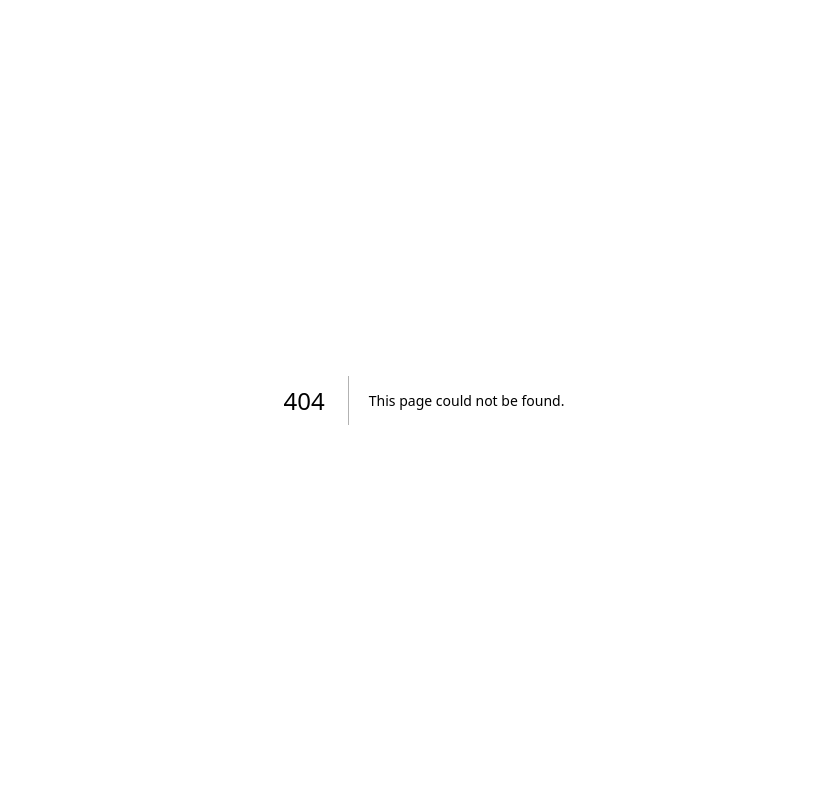
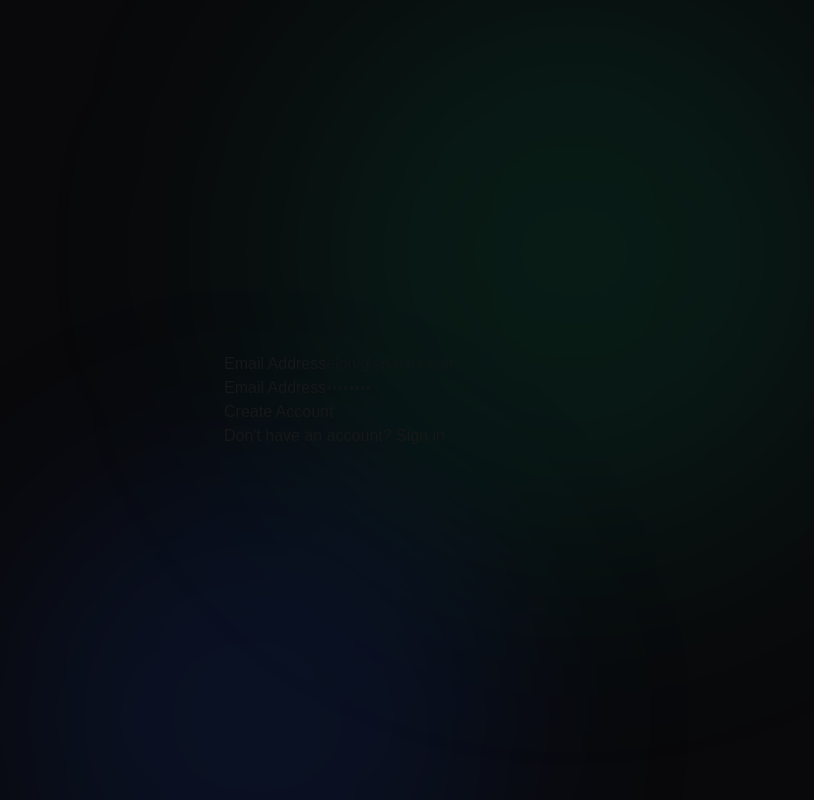
Before and after one commit to jjf2009/ApplyTracker2.0, a Next.js app: page /login in a window 1280 px wide. Before the commit this address had no page. Shown: the whole page, without its empty margins (216-1030 px from the left). Built offline with nearby package versions, Linux system fonts and the light colour scheme.

Commit message:
frontend:login-v1

```diff
--- /dev/null
+++ b/app/(auth)/login/page.tsx
@@ -0,0 +1,97 @@
+"use client";
+import { useState, FormEvent } from "react";
+import { useRouter } from "next/navigation";
+import Link from "next/link";
+
+export default function LoginPage(){
+  const router = useRouter();
+  const [loading,setLoading] = useState(false);
+  const [errorMsg,setErrorMsg] = useState("");
+  const [success,setSuccess] = useState(false);
+
+  async function onSubmit(event:React.SyntheticEvent<HTMLFormElement, SubmitEvent>){
+    event.preventDefault();
+    setLoading(true);
+    setErrorMsg("");
+    setSuccess(false);
+
+    const formData = new FormData(event.currentTarget);
+    const data = Object.fromEntries(formData.entries());
+
+    try{
+      const response = await fetch("/api/login",{
+        method:"POST",
+        headers:{"Content-Type":"application/json"},
+        body:JSON.stringify(data),
+      });
+
+      const result = await response.json();
+
+      if(!response.ok){
+        if(result.errors){
+          const firstError = Object.values(result.error)[0] as string[];
+          setErrorMsg(firstError[0]|| "Validation failed check inputs.");
+        }else{
+          setErrorMsg(result.message || "An unknown error occurred.");
+        }
+      }else{
+        setSuccess(true);
+        setTimeout(()=>{
+         router.push("/dashboard");
+        },2000);
+      }
+    }catch(err:any) {
+       setErrorMsg("Failed to connect to the server. Please try again.");
+    } finally {
+      setLoading(false);
+    }
+  }
+
+  return (
+    <div>
+    {errorMsg && (
+        <div>
+          {errorMsg}
+        </div>
+      )}
+    {success &&(
+      <div>
+        <span>Login done</span>
+      </div>
+    )}
+    <form onSubmit={onSubmit} >
+       <div>
+        <label htmlFor='email'>
+          Email Address
+        </label>
+        <input type='email' id='email' name='email' placeholder='elon@spacex.com'
+        autoComplete='email'required/>
+       </div>
+        <div>
+        <label htmlFor='password'>
+          Email Address
+        </label>
+        <input type='password' id='password' name='passowrd' placeholder="••••••••" autoComplete="new-password" required/>
+       </div>
+       <button
+       type="submit"
+       disabled={loading || success}>
+        <span>
+          {loading ? (
+            <> Processing..</>
+
+          ):(
+            "Create Account"
+          )}
+        </span>
+       </button>
+    </form>
+    <div>
+      <p>
+        Don't have an account?{" "}
+        <Link href="/register">Sign in</Link>
+      </p>
+    </div>
+    </div>
+  )
+}
--- a/app/(auth)/register/page.tsx
+++ b/app/(auth)/register/page.tsx
@@ -10,7 +10,7 @@ export default function RegisterPage() {
   const [errorMsg, setErrorMsg] = useState("");
   const [success, setSuccess] = useState(false);
 
-  async function onSubmit(event: FormEvent<HTMLFormElement>) {
+  async function onSubmit(event: React.SyntheticEvent<HTMLFormElement, SubmitEvent>) {
     event.preventDefault();
     setLoading(true);
     setErrorMsg("");
```
